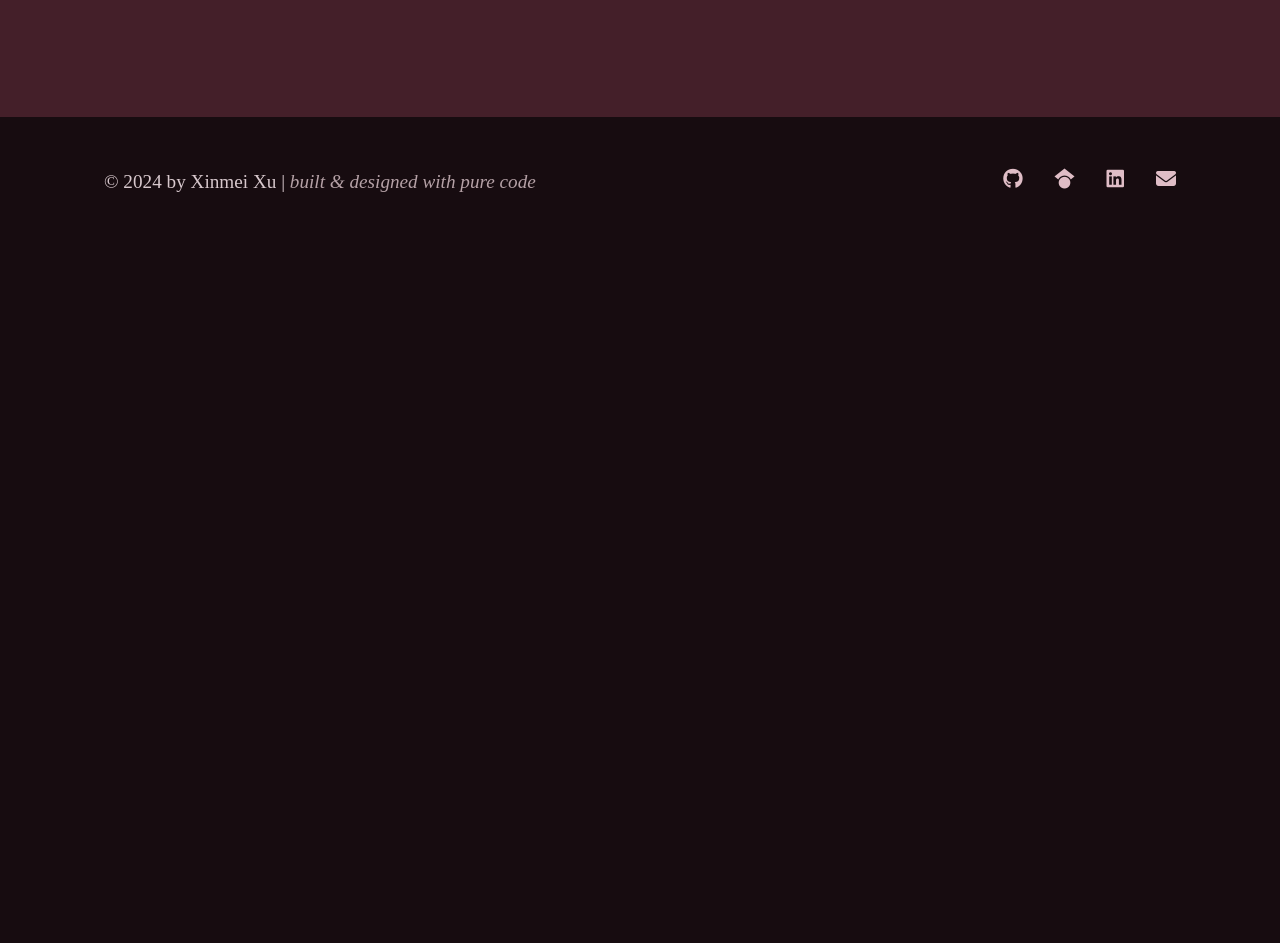
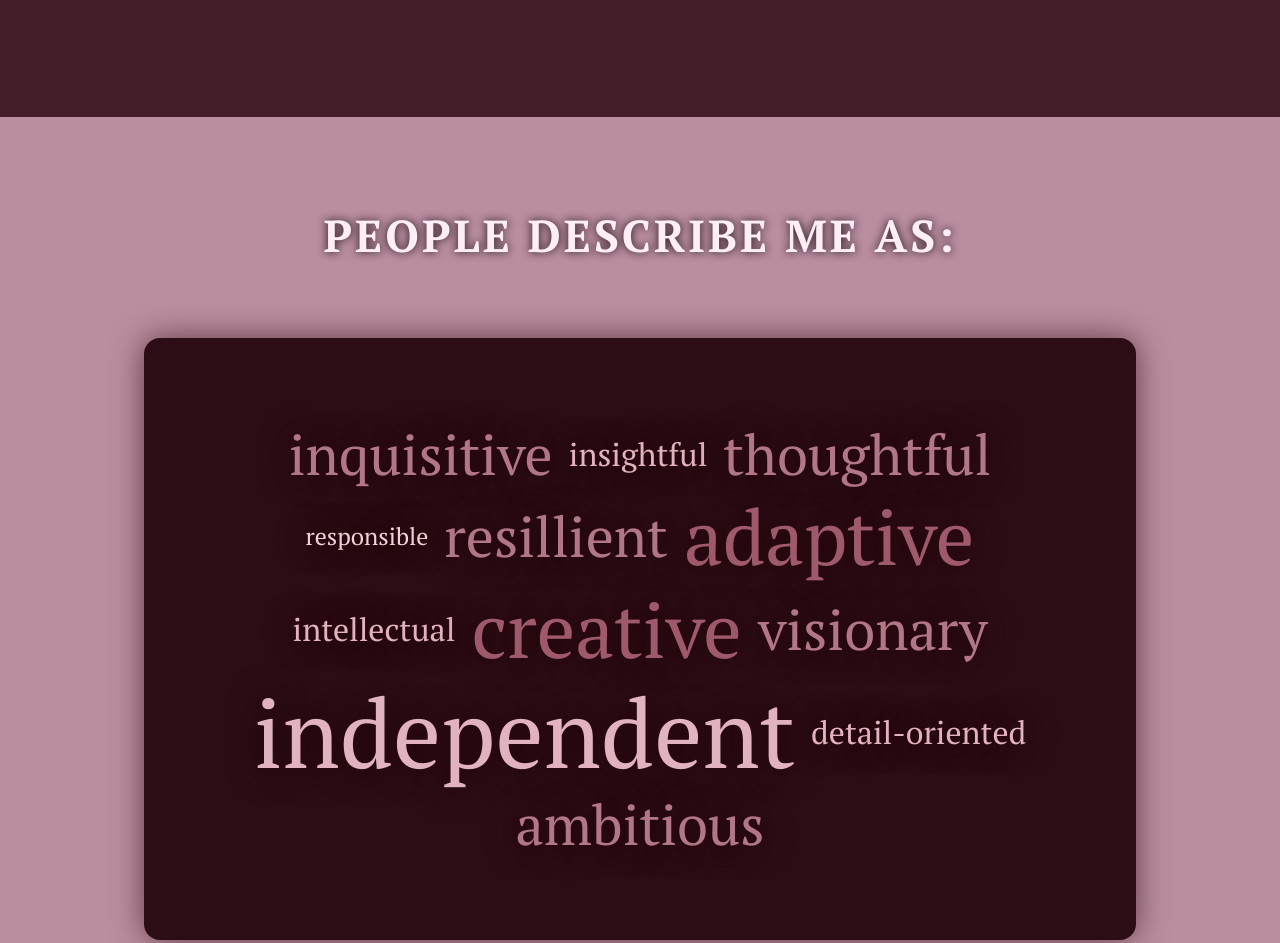
Before and after one commit to XinmeiXuSuzy/XinmeiXuSuzy.github.io, a plain HTML site: page index.html in a window 1280 px wide. Shown: the part 2814-3757 px from the top of the page. Before the commit the page ends 3059 px from the top, so only its background shows below. Drawn offline with Linux system fonts and the light colour scheme; a web font is replaced by a local one.

Commit message:
word cloud added

```diff
--- a/index.html
+++ b/index.html
@@ -33,7 +33,7 @@
         <div class="home">
             <h1 class="slogan">Leverage technology for societal good.</h1>
         </div>
-        <div class="projects" id="projects">
+        <div class="projects" id="projects" role="presentation">
             <div class="section-head">
                 <h2>Projects</h2>
             </div>
@@ -96,7 +96,29 @@
         </div>
         <div class="skills" id="skills">
         </div>
+        <div class="about" id="about">
+        </div>
+        <div class="cloud-section">
+            <h2>People Describe Me As:</h2>
+            <div class="cloud-container">
+                <ul class="cloud-list">
+                    <li class="level-4">inquisitive</li>
+                    <li class="level-3">insightful</li>
+                    <li class="level-4">thoughtful</li>
+                    <li class="level-2">responsible</li>
+                    <li class="level-4">resillient</li>
+                    <li class="level-5">adaptive</li>
+                    <li class="level-3">intellectual</li>
+                    <li class="level-5">creative</li>
+                    <li class="level-4">visionary</li>
+                    <li class="level-6">independent</li>
+                    <li class="level-3">detail-oriented</li>
+                    <li class="level-4">ambitious</li>
+                </ul>
+            </div>
+        </div>
     </div>
+
     <footer>
         <div class="footer-content">
             <div class="copyright">
--- a/resources/css/style.css
+++ b/resources/css/style.css
@@ -56,12 +56,13 @@ nav a {
     text-decoration: none;
     text-transform: uppercase;
     font-family: Roboto;
-    transition: 100ms linear 20ms;
+    transition: 100ms linear 40ms;
 }
 
 nav a:hover {
     color: #e9ced9;
     font-size: 1.2rem;
+    text-shadow: #e9ced955 0 0 8px;
 }
 
 .main-content {
@@ -96,7 +97,6 @@ nav a:hover {
     background-color: #441f29;
     height: auto;
     padding-bottom: 5rem;
-    margin-bottom: 5.6rem;
 }
 
 .projects h2 {
@@ -242,6 +242,91 @@ nav a:hover {
     background-image: url(../Images/insole-project.png);
 }
 
+/* About */
+
+.about {
+    width: 100%;
+    height: auto;
+}
+
+.cloud-section {
+    width: 100%;
+    padding: 4rem 9rem;
+    background-color: #ba8ea0;
+    margin-bottom: 5.6rem;
+}
+
+.cloud-section h2 {
+    padding: 2rem auto;
+    text-align: center;
+    font-size: 2.8rem;
+    text-transform: uppercase;
+    font-family: "PT Serif";
+    letter-spacing: 3px;
+    color:#ffeef5;
+    font-weight: 700;
+    text-shadow: #170c10 0 0 10px;
+    margin-bottom: 5rem;
+    margin-top: 2rem;
+}
+
+.cloud-container {
+    background-color: #2c0c15;
+    padding: 5rem;
+    box-shadow: #623845 0 0 2rem;
+    border-radius: 1rem;
+    margin-bottom: 2rem;
+}
+
+.cloud-container ul {
+    color: white;
+    list-style: none;
+    display: flex;
+    align-items: center;
+    justify-content: center;
+    flex-wrap: wrap;
+}
+
+.cloud-container li {
+    padding: 0.5rem;
+    font-family: "PT Serif";
+    text-shadow: #1f0305 0 0 2rem;
+    transition: 100ms ease-out 40ms;
+}
+
+.cloud-container li:hover {
+    text-shadow: #6d3a3c 0 0 5px;
+}
+
+.level-2 {
+    color: #f2d3d5;
+    font-size: 1.5rem;
+}
+
+.level-3 {
+    font-size: 2rem;
+    color:#e2b2be;
+    text-shadow: #2a0911 0 0 1rem;
+}
+
+.level-4 {
+    font-size: 3.5rem;
+    color:#b27787;
+    text-shadow: #2a0911 0 0 1rem;
+}
+
+.level-5 {
+    font-size: 4.8rem;
+    color:#9e5a6b;
+    text-shadow: #2a0911 0 0 1rem;
+}
+
+.level-6 {
+    font-size: 6rem;
+    color:#e0b3bf;
+    text-shadow: #2a0911 0 0 1rem;
+}
+
 footer {
     width: 100%;
     height: 8rem;
```
